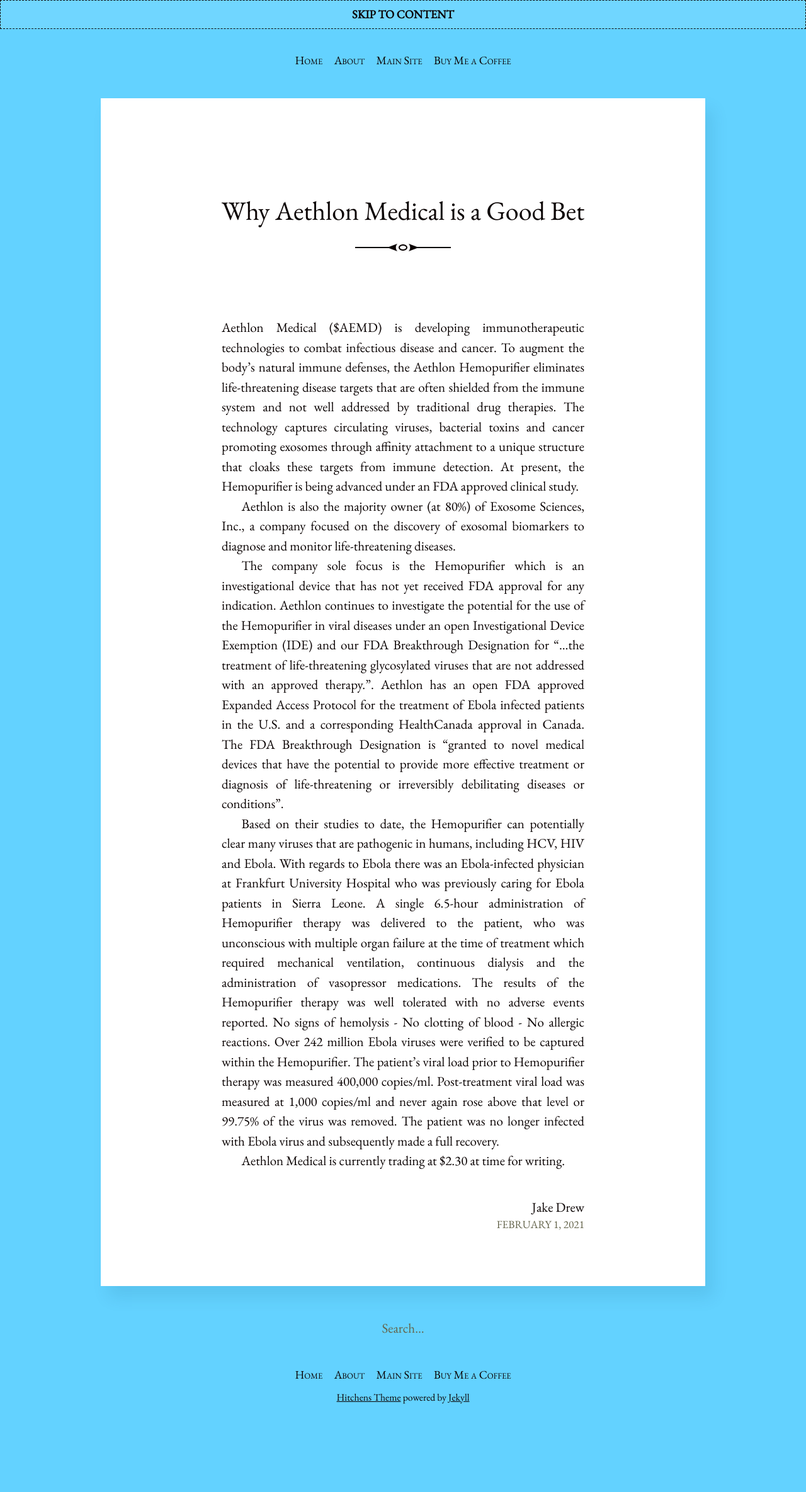
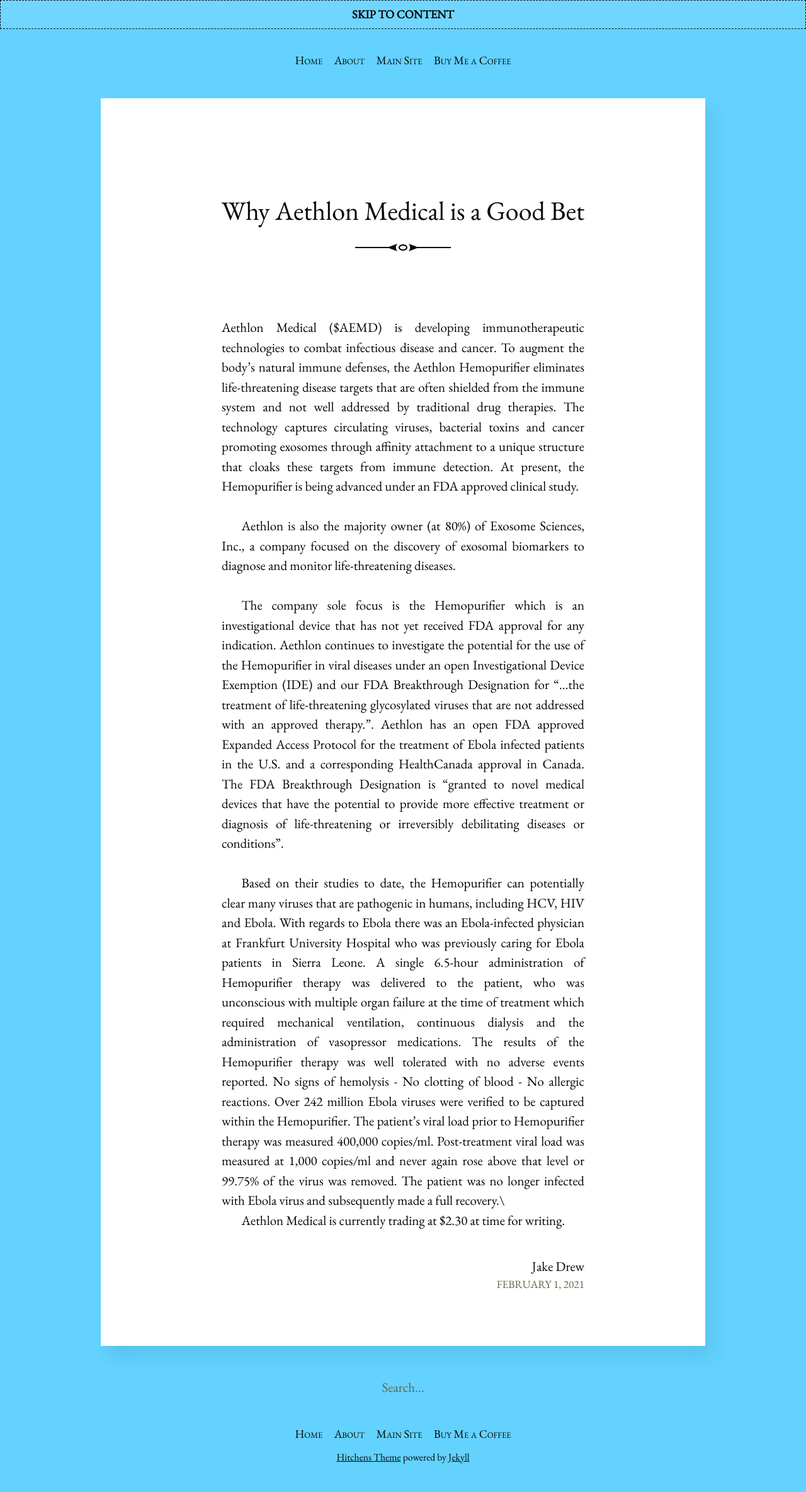
Before and after one commit to jakedrew/blog, a Jekyll site: the page built from _posts/2021-02-01-aethlon.md, in a window 1280 px wide. Shown: the whole page at 63% size. Built offline with Jekyll 4.4.1, drawn with Linux system fonts in a browser that asks for light colours; before the commit the page ends 2275 px from its top, so only the background shows below that.

```diff
--- a/_posts/2021-02-01-aethlon.md
+++ b/_posts/2021-02-01-aethlon.md
@@ -5,16 +5,16 @@ author: "Jake Drew"
 categories: penny_stocks
 ---
 
-Aethlon Medical ($AEMD) is developing immunotherapeutic technologies to combat infectious disease and cancer. To augment the body's natural immune defenses, the Aethlon Hemopurifier eliminates life-threatening disease targets that are often shielded from the immune system and not well addressed by traditional drug therapies. The technology captures circulating viruses, bacterial toxins and cancer promoting exosomes through affinity attachment to a unique structure that cloaks these targets from immune detection. At present, the Hemopurifier is being advanced under an FDA approved clinical study.
+Aethlon Medical ($AEMD) is developing immunotherapeutic technologies to combat infectious disease and cancer. To augment the body's natural immune defenses, the Aethlon Hemopurifier eliminates life-threatening disease targets that are often shielded from the immune system and not well addressed by traditional drug therapies. The technology captures circulating viruses, bacterial toxins and cancer promoting exosomes through affinity attachment to a unique structure that cloaks these targets from immune detection. At present, the Hemopurifier is being advanced under an FDA approved clinical study.\
 <br />
 
-Aethlon is also the majority owner (at 80%) of Exosome Sciences, Inc., a company focused on the discovery of exosomal biomarkers to diagnose and monitor life-threatening diseases.
+Aethlon is also the majority owner (at 80%) of Exosome Sciences, Inc., a company focused on the discovery of exosomal biomarkers to diagnose and monitor life-threatening diseases.\
 <br />
 
-The company sole focus is the Hemopurifier which is an investigational device that has not yet received FDA approval for any indication. Aethlon continues to investigate the potential for the use of the Hemopurifier in viral diseases under an open Investigational Device Exemption (IDE) and our FDA Breakthrough Designation for “…the treatment of life-threatening glycosylated viruses that are not addressed with an approved therapy.”. Aethlon has an open FDA approved Expanded Access Protocol for the treatment of Ebola infected patients in the U.S. and a corresponding HealthCanada approval in Canada. The FDA Breakthrough Designation is “granted to novel medical devices that have the potential to provide more effective treatment or diagnosis of life-threatening or irreversibly debilitating diseases or conditions”.
+The company sole focus is the Hemopurifier which is an investigational device that has not yet received FDA approval for any indication. Aethlon continues to investigate the potential for the use of the Hemopurifier in viral diseases under an open Investigational Device Exemption (IDE) and our FDA Breakthrough Designation for “…the treatment of life-threatening glycosylated viruses that are not addressed with an approved therapy.”. Aethlon has an open FDA approved Expanded Access Protocol for the treatment of Ebola infected patients in the U.S. and a corresponding HealthCanada approval in Canada. The FDA Breakthrough Designation is “granted to novel medical devices that have the potential to provide more effective treatment or diagnosis of life-threatening or irreversibly debilitating diseases or conditions”.\
 <br />
 
-Based on their studies to date, the Hemopurifier can potentially clear many viruses that are pathogenic in humans, including HCV, HIV and Ebola. With regards to Ebola there was an Ebola-infected physician at Frankfurt University Hospital who was previously caring for Ebola patients in Sierra Leone. A single 6.5-hour administration of Hemopurifier therapy was delivered to the patient, who was unconscious with multiple organ failure at the time of treatment which required mechanical ventilation, continuous dialysis and the administration of vasopressor medications. The results of the Hemopurifier therapy was well tolerated with no adverse events reported. No signs of hemolysis - No clotting of blood - No allergic reactions. Over 242 million Ebola viruses were verified to be captured within the Hemopurifier. The patient's viral load prior to Hemopurifier therapy was measured 400,000 copies/ml. Post-treatment viral load was measured at 1,000 copies/ml and never again rose above that level or 99.75% of the virus was removed. The patient was no longer infected with Ebola virus and subsequently made a full recovery.
+Based on their studies to date, the Hemopurifier can potentially clear many viruses that are pathogenic in humans, including HCV, HIV and Ebola. With regards to Ebola there was an Ebola-infected physician at Frankfurt University Hospital who was previously caring for Ebola patients in Sierra Leone. A single 6.5-hour administration of Hemopurifier therapy was delivered to the patient, who was unconscious with multiple organ failure at the time of treatment which required mechanical ventilation, continuous dialysis and the administration of vasopressor medications. The results of the Hemopurifier therapy was well tolerated with no adverse events reported. No signs of hemolysis - No clotting of blood - No allergic reactions. Over 242 million Ebola viruses were verified to be captured within the Hemopurifier. The patient's viral load prior to Hemopurifier therapy was measured 400,000 copies/ml. Post-treatment viral load was measured at 1,000 copies/ml and never again rose above that level or 99.75% of the virus was removed. The patient was no longer infected with Ebola virus and subsequently made a full recovery.\
 
 
 Aethlon Medical is currently trading at $2.30 at time for writing.
```
